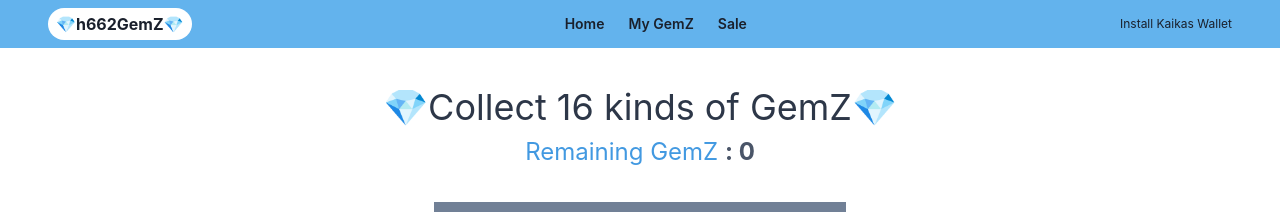
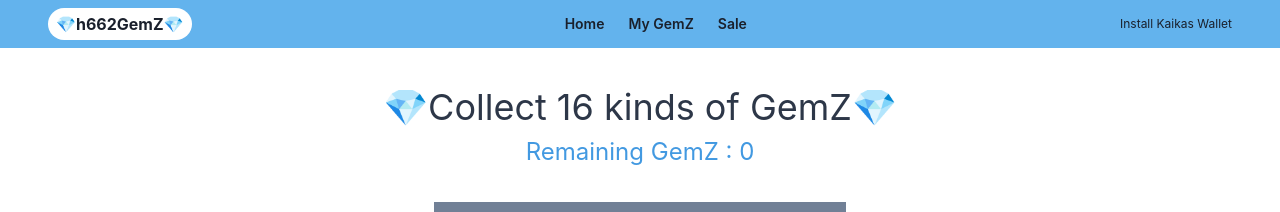
Before and after one commit to h662/h662GemZ, a Next.js app in the folder dapp/: page / in a window 1280 px wide. Shown: the top 212 px of the page. Built offline with nearby package versions, Linux system fonts and the light colour scheme.

Commit message:
Hydration Error

```diff
--- a/dapp/pages/index.tsx
+++ b/dapp/pages/index.tsx
@@ -1,4 +1,5 @@
 import {
+  Box,
   Button,
   Flex,
   Image,
@@ -68,10 +69,7 @@ const Home: NextPage = () => {
       >
         <Text fontSize="4xl">💎Collect 16 kinds of GemZ💎</Text>
         <Text mb={8} fontSize="2xl" color="blue.400">
-          Remaining GemZ{" "}
-          <Text d="inline-block" fontWeight="bold" color="gray.600">
-            : {remainGemTokens}
-          </Text>
+          Remaining GemZ : {remainGemTokens}
         </Text>
         <TableContainer mb={8}>
           <Table>
```
